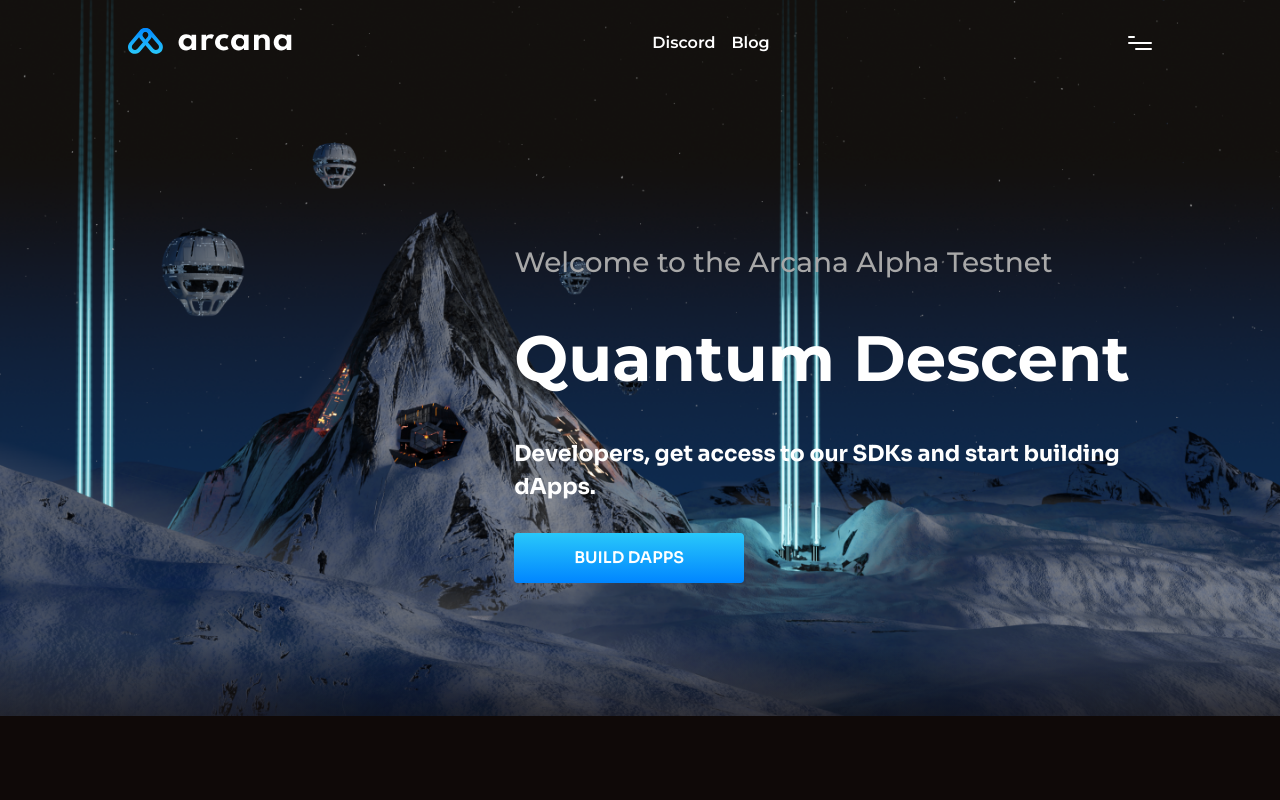
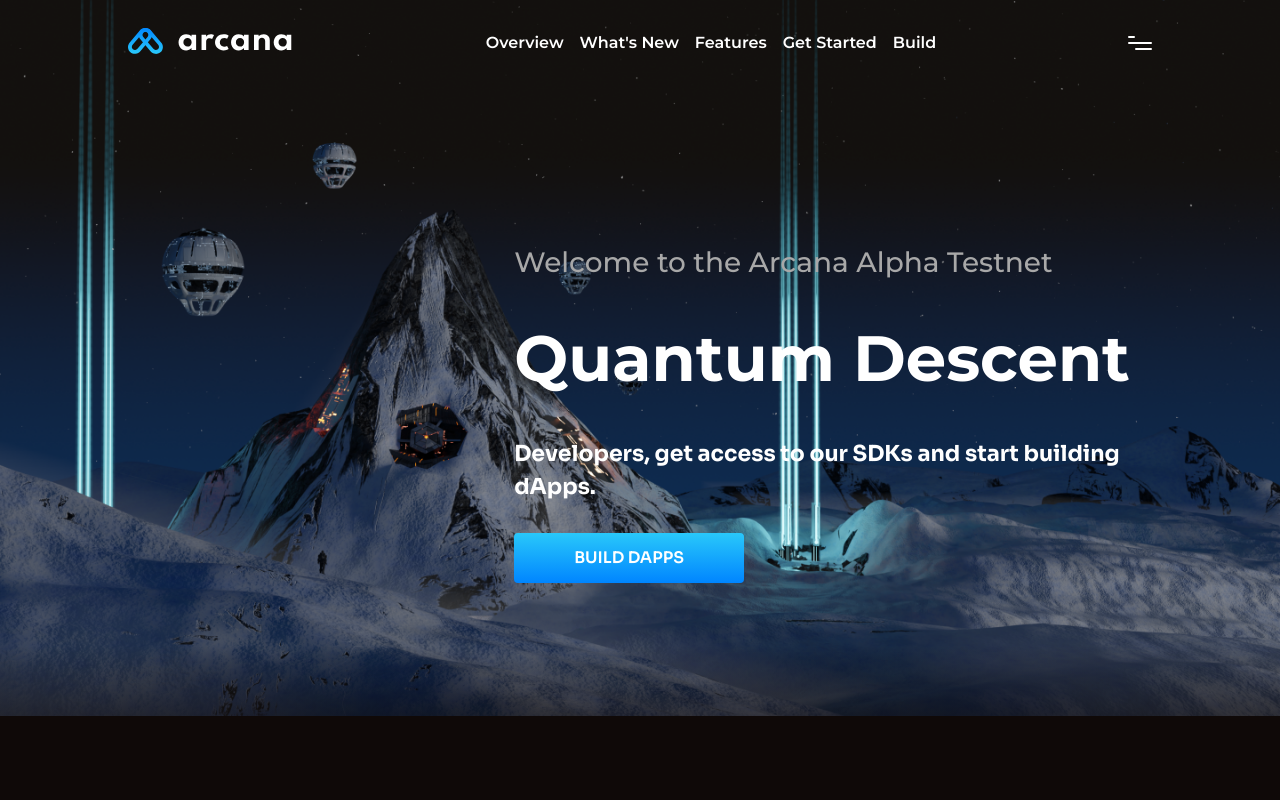
Before and after one commit to arcana-network/testnet-site, a Nuxt app: page / in a window 1280 px wide. Shown: the top 800 px of the page. Built offline with nearby package versions, Linux system fonts and the light colour scheme.

Commit message:
Update the header items and their links

```diff
--- a/components/TheHeader.vue
+++ b/components/TheHeader.vue
@@ -9,14 +9,24 @@ export default {
     return {
       menuItems: [
         {
-          name: 'Discord',
-          link: 'https://discord.gg/w6ej4FtqYS',
-          external: true,
+          name: 'Overview',
+          link: '#overview',
         },
         {
-          name: 'Blog',
-          link: 'https://medium.com/arcana-network-blog',
-          external: true,
+          name: `What's New`,
+          link: '#whats-new',
+        },
+        {
+          name: 'Features',
+          link: '#features',
+        },
+        {
+          name: 'Get Started',
+          link: '#get-started',
+        },
+        {
+          name: 'Build',
+          link: '#build',
         },
       ],
     }
```
